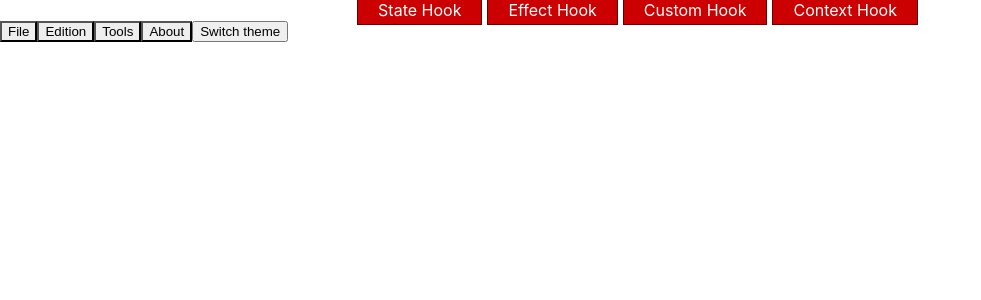
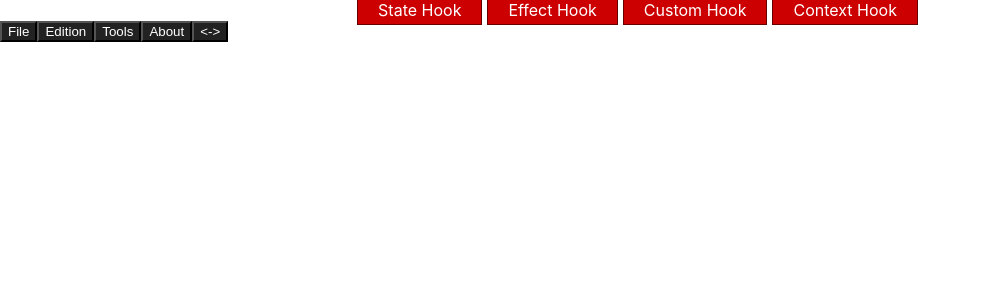
Before and after one commit to DavidHuveau/react-hooks, a React (Create React App) app: page / in a window 1280 px wide. Both pictures are taken after a click on the link "Context Hook". Shown: the top 300 px of the page, without its empty margins (0-981 px from the left). Built offline with nearby package versions, Linux system fonts and the light colour scheme.

Commit message:
add toogleTheme function

```diff
--- a/src/BasicContextHook/basic-context-hook.js
+++ b/src/BasicContextHook/basic-context-hook.js
@@ -1,10 +1,16 @@
-import React from "react";
+import React, { useState} from "react";
 import { themes, ThemeContext } from "./theme-context";
 import Toolbar from "./toolbar";
 
 export default function BasicContextHook() {
+  const [theme, setTheme] = useState(themes.dark);
+
+  function toggleTheme() {
+    setTheme(theme === themes.dark ? themes.light : themes.dark);
+  };
+
   return (
-    <ThemeContext.Provider value={themes.light}>
+    <ThemeContext.Provider value={{ theme, toggleTheme }}>
       <Toolbar />
     </ThemeContext.Provider>
   )
--- a/src/BasicContextHook/theme-context.js
+++ b/src/BasicContextHook/theme-context.js
@@ -11,6 +11,10 @@ export const themes = {
   },
 };
 
+// export const ThemeContext = React.createContext(themes.dark);
 export const ThemeContext = React.createContext(
-  themes.dark // default value
+  {
+    theme: themes.dark, // default value
+    toggleTheme: () => {}
+  }
 );
--- /dev/null
+++ b/src/BasicContextHook/theme-switch.js
@@ -0,0 +1,9 @@
+import React, { useContext } from "react";
+import { ThemeContext } from './theme-context';
+
+export default function ThemeSwitch() {
+  const { theme, toggleTheme } = useContext(ThemeContext);
+  return (
+    <button style={{ background: theme.background, color: theme.foreground }} onClick={toggleTheme}>{"<->"}</button>
+  );
+}
--- a/src/BasicContextHook/themed-button.js
+++ b/src/BasicContextHook/themed-button.js
@@ -3,7 +3,7 @@ import { ThemeContext } from './theme-context';
 
 export default function ThemedButton(props) {
   const { text } = props;
-  const theme = useContext(ThemeContext);
+  const { theme } = useContext(ThemeContext);
   return (
     <button style={{ background: theme.background, color: theme.foreground }}>
       { text }
--- a/src/BasicContextHook/toolbar.js
+++ b/src/BasicContextHook/toolbar.js
@@ -1,15 +1,12 @@
 import React from "react";
+import ThemeSwitch from "./theme-switch";
 import ThemedButton from './themed-button';
 
 export default function Toolbar() {
   return (
     <>
       { ["File", "Edition", "Tools", "About"].map((menuItem, index) => <ThemedButton key={index} text={menuItem} />) }
-      <SwitchTheme />
+      <ThemeSwitch />
     </>
   );
 }
-
-function SwitchTheme() {
-  return <button onClick={() => {}}>Switch theme</button>
-}
```
